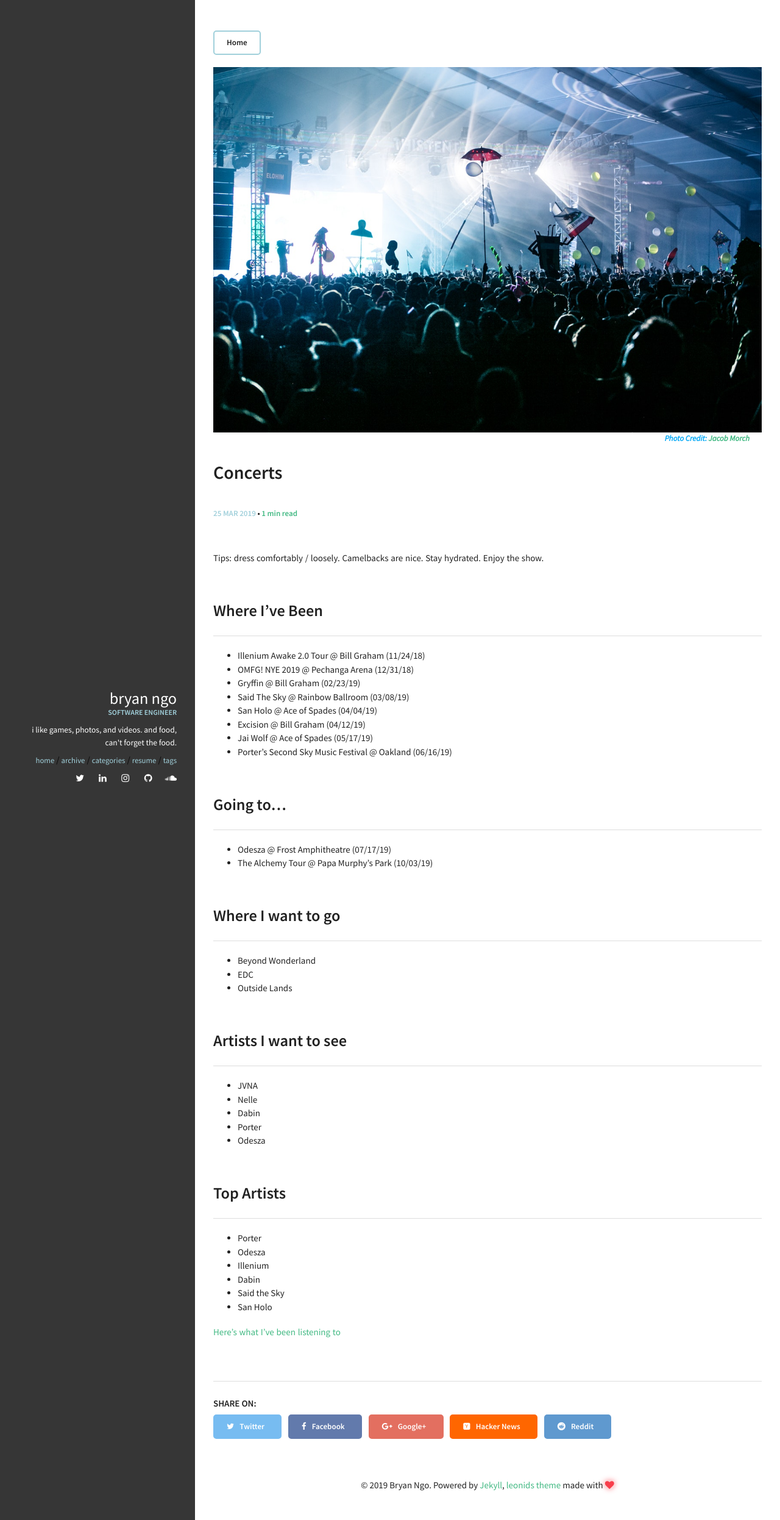
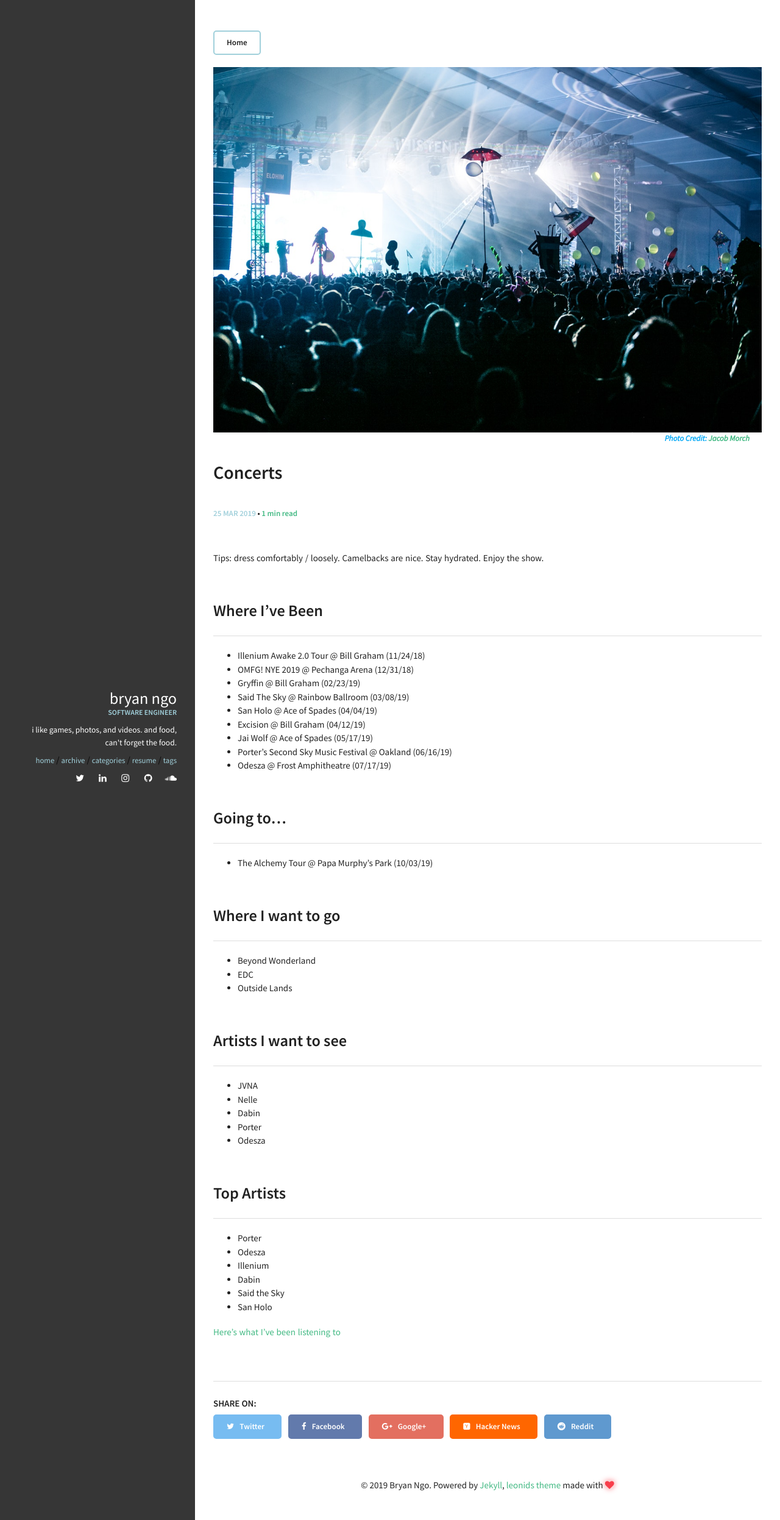
Before and after one commit to bryngo/bryngo.github.io, a Jekyll site: the page built from _posts/2019-03-25-concerts.md, in a window 1280 px wide. Shown: the whole page at 61% size. Built offline with Jekyll 4.4.1, drawn with Linux system fonts in a browser that asks for light colours.

```diff
--- a/_posts/2019-03-25-concerts.md
+++ b/_posts/2019-03-25-concerts.md
@@ -24,9 +24,9 @@ Enjoy the show.
 - Excision @ Bill Graham (04/12/19)
 - Jai Wolf @ Ace of Spades (05/17/19)
 - Porter's Second Sky Music Festival @ Oakland (06/16/19)
+- Odesza @ Frost Amphitheatre (07/17/19)
 
 ## Going to...
-- Odesza @ Frost Amphitheatre (07/17/19)
 - The Alchemy Tour @ Papa Murphy's Park (10/03/19)
 
 ## Where I want to go
```
